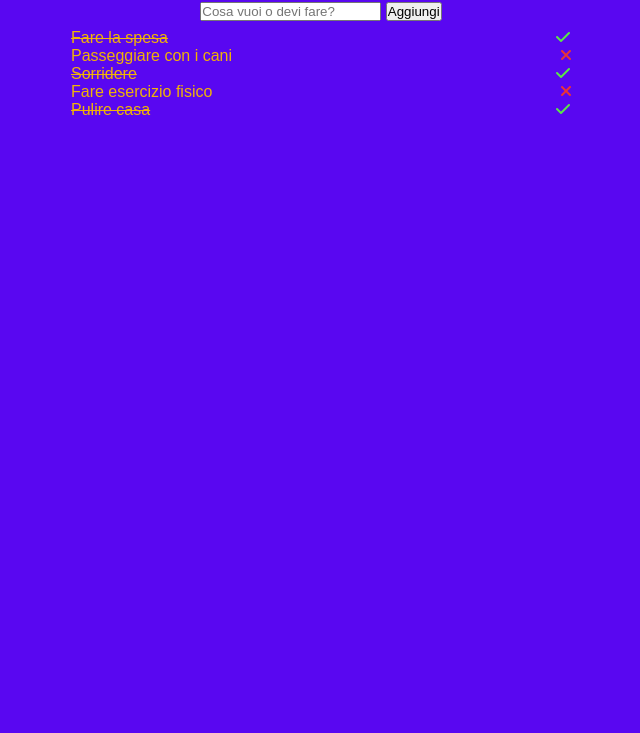
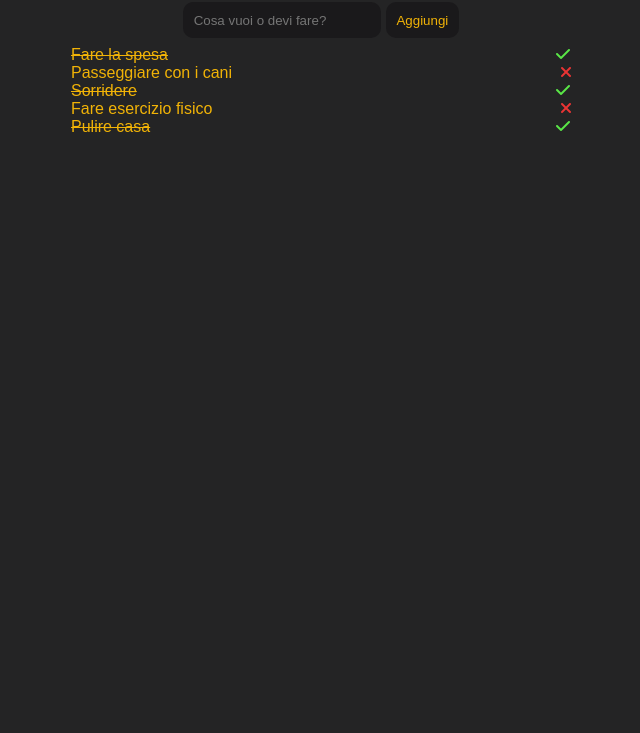
Before and after one commit to BeainaT/vue-todolist, a plain HTML site: page index.html in a window 1280 px wide. Shown: the part 67-800 px from the top of the page, without its empty margins (319-959 px from the left). Drawn offline with nearby package versions, Linux system fonts and the light colour scheme.

Commit message:
style + completed list message

```diff
--- a/css/style.css
+++ b/css/style.css
@@ -5,7 +5,7 @@
     box-sizing: border-box;
 }
 body {
-    background-color: #5907f1;
+    background-color: #242425;
     color: #f1b307;
     font-family: sans-serif;
 }
@@ -16,6 +16,14 @@ h1,
 form {
     text-align: center;
     margin: 0.5em auto;
+}
+input,
+button {
+    padding: 0.8em;
+    border-radius: 10px;
+    border: none;
+    background-color: #1a191b;
+    color: #f1b307;
 }
 
 #container {
--- a/index.html
+++ b/index.html
@@ -21,13 +21,14 @@
                     <input type="text" placeholder="Cosa vuoi o devi fare?" v-model="target"/>
                     <button type="submit">Aggiungi</button>
                 </form>
-                <ul>
+                <ul v-if="todo.length > 0">
                     <li class="todo" v-for="(elm, index) in todo">
                         <div :class="{done : elm.done}" @click="elm.done = !elm.done">{{elm.text}}</div>
                         <i v-if="!elm.done" class="fa-solid fa-xmark" :class="{red : !elm.done}" @click="removeTodo(index)"></i>
                         <i v-else class="fa-solid fa-check" :class="{green : elm.done}" @click="removeTodo(index)"></i>
                     </li>
                 </ul>
+                <p v-else>Sembra che tu non abbia altro da fare!</p>
             </div>
         </main>
         <!--Vue link-->
```
